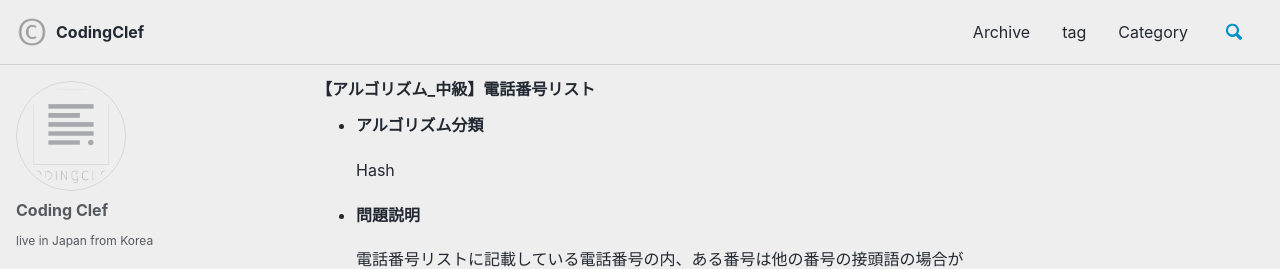
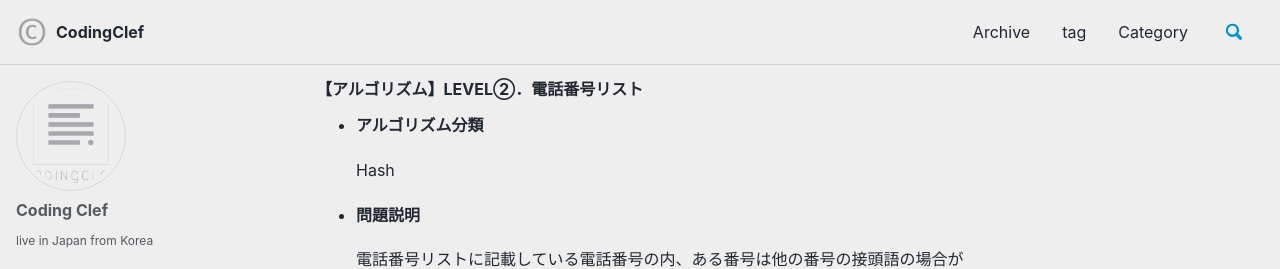
Before and after one commit to codingclef/codingclef.github.io, a Jekyll site: the page built from _posts/2020-02-17-algorithm-low-hash-prefix.md, in a window 1280 px wide and 900 px high. Shown: the top 269 px of the window. Built offline with Jekyll 4.4.1, drawn with Linux system fonts in a browser that asks for light colours; cached includes are drawn as plain includes; nearby versions of some CDN libraries; comment, search, counter and statistics services are not loaded; some of the changed text lies outside the part shown.

Commit message:
modify title

```diff
--- a/_posts/2020-02-17-algorithm-low-hash-prefix.md
+++ b/_posts/2020-02-17-algorithm-low-hash-prefix.md
@@ -1,7 +1,7 @@
 ---
 layout: posts
 comments: true
-title: 【アルゴリズム_中級】電話番号リスト
+title: 【アルゴリズム】LEVEL②．電話番号リスト
 category: [algorithm,java,hash,LEVEL2]
 ---
 
```
